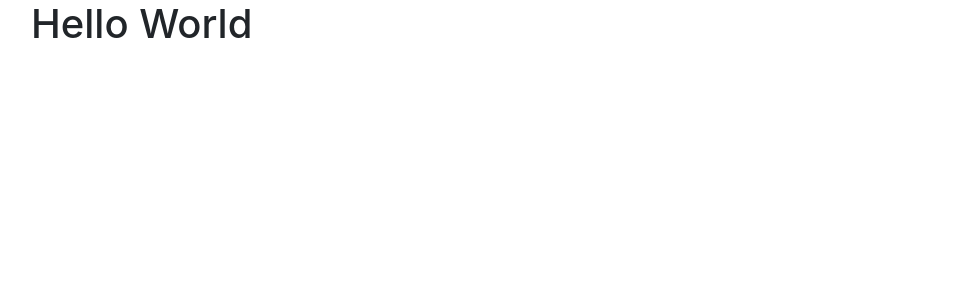
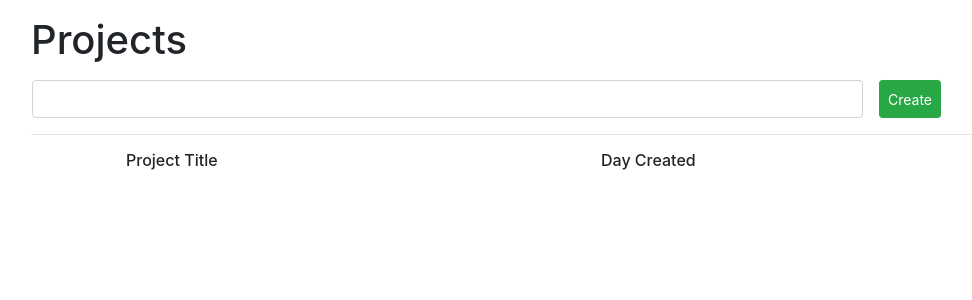
Before and after one commit to jon00042/ProjectManager, a Flask app: page / in a window 1280 px wide. Shown: the top 300 px of the page, without its empty margins (54-1026 px from the left). Run offline with Flask 2, Linux system fonts and the light colour scheme; some libraries are stand-ins or nearby versions.

Commit message:
Projects working

```diff
--- a/db/base.py
+++ b/db/base.py
@@ -6,10 +6,8 @@ from sqlalchemy.orm import backref
 Base = declarative_base()
 DB_FILE = 'sqlite:///db/DATABASE.sqlite'
 
-
 def inverse_relationship(tablename):
     return backref(tablename, uselist=True, cascade='delete, all, delete-orphan', lazy='dynamic')
-
 
 def get_session():
     engine = create_engine(DB_FILE)
@@ -17,14 +15,12 @@ def get_session():
     Base.metadata.create_all(engine)
     return sesson_config()
 
-
 def create_db():
     engine = create_engine(DB_FILE)
     Base.metadata.create_all(engine)
 
 def create_tables():
     get_session().close()
-
 
 class DbManager:
 
--- a/db/data_layer.py
+++ b/db/data_layer.py
@@ -1,48 +1,58 @@
 from db.base import DbManager
 from db.entities import Project, Task
+import sqlalchemy
 
 db = DbManager()
 
 # PROJECT FUNCTIONS
 
-def get_project(project_id):
+def db_get_project(project_id):
     return db.open().query(Project).filter(Project.id == project_id).one()
 
-def get_all_projects():
+def db_get_all_projects():
     return db.open().query(Project).all()
 
-def create_project(name):
+def db_create_project(name):
     project = Project()
     project.name = name
-    return db.save(project)
+    try:
+        return db.save(project)
+    except sqlalchemy.exc.IntegrityError:
+        print('*** db_create_project: \'{}\' already exists'.format(name))
+    except Exception as e:
+        print(type(e))
 
-def update_project(project_id, name):
-    project = get_project(project_id)
+def db_update_project(project_id, name):
+    project = db_get_project(project_id)
     project.name = name
-    return db.update(project)
+    try:
+        return db.update(project)
+    except sqlalchemy.exc.IntegrityError:
+        print('*** db_update_project: \'{}\' already exists'.format(name))
+    except Exception as e:
+        print(type(e))
 
-def delete_project(project_id):
-    return db.delete(get_project(project_id))
-
+def db_delete_project(project_id):
+    return db.delete(db_get_project(project_id))
 
 # TASK FUNCTIONS
 
-def create_task(project_id, description):
+def db_create_task(project_id, description):
     task = Task()
     task.description = description
     task.project_id = project_id
     return db.save(task)
 
-def get_task(task_id):
+def db_get_task(task_id):
     return db.open().query(Task).filter(Task.id == task_id).one()
 
-def get_all_tasks(project_id):
+def db_get_all_tasks(project_id):
     return db.open().query(Task).filter(Task.project_id == project_id).all()
 
-def update_task(task_id, description):
+def db_update_task(task_id, description):
     task = get_task(task_id)
     task.description = description
     return db.update(task)
 
-def delete_task(task_id):
+def db_delete_task(task_id):
     return db.delete(get_task(task_id))
--- a/server.py
+++ b/server.py
@@ -1,15 +1,33 @@
 from flask import Flask, flash, session, request, redirect, render_template, url_for
 
-from db.data_layer import create_project, get_all_projects, get_project, update_project, delete_project
-from db.data_layer import create_task, get_all_tasks, get_task, update_task, delete_task
+from db.data_layer import db_create_project, db_get_all_projects, db_get_project, db_update_project, db_delete_project
+from db.data_layer import db_create_task, db_get_all_tasks, db_get_task, db_update_task, db_delete_task
 
 app = Flask(__name__)
 
-
 @app.route('/')
 def index():
-    return render_template('index.html')
+    db_projects = db_get_all_projects()
+    return render_template('index.html', projects=db_projects)
 
+@app.route('/create_project', methods=['POST'])
+def create_project():
+    db_create_project(request.form['project_name'])
+    return redirect(url_for('index'))
 
+@app.route('/edit_project/<project_id>')
+def edit_project(project_id):
+    db_project = db_get_project(project_id)
+    return render_template('edit_project.html', project=db_project)
+
+@app.route('/delete_project/<project_id>')
+def delete_project(project_id):
+    db_delete_project(project_id)
+    return redirect(url_for('index'))
+
+@app.route('/update_project', methods=['POST'])
+def update_project():
+    db_update_project(request.form['project_id'], request.form['project_name'])
+    return redirect(url_for('index'))
 
 app.run(debug=True)
--- a/templates/base.html
+++ b/templates/base.html
@@ -1,7 +1,7 @@
 <!doctype html>
 <html lang="en">
   <head>
-    <title>Hello World</title>
+    <title>Project Manager</title>
 
     <meta charset="utf-8">
     <meta name="viewport" content="width=device-width, initial-scale=1, shrink-to-fit=no">
@@ -11,12 +11,9 @@
 
     <!-- Custom CSS -->
     <link rel="stylesheet" href="{{url_for('static', filename='css/style.css')}}">
-
   </head>
 
   <body>
-
-
     <div class="container">
       {% block body %} {% endblock %}
     </div>
@@ -25,6 +22,5 @@
     <script src="{{url_for('static', filename='lib/jquery-3.2.1.min.js')}}"></script>
     <script src="{{url_for('static', filename='lib/popper.min.js')}}"></script>
     <script src="{{url_for('static', filename='lib/bootstrap.min.js')}}"></script>
-
   </body>
 </html>
--- a/templates/index.html
+++ b/templates/index.html
@@ -1,5 +1,39 @@
+
 {% extends 'base.html' %}
 
 {% block body %}
-<h1>Hello World</h1>
+
+<h1 class="mt-3">Projects</h1>
+
+<form action="{{url_for('create_project')}}" method="POST">
+    <div class="form-group row px-3 my-3">
+        <input type="text" name="project_name" class="form-control col-9">
+        <button class="btn btn-success btn-sm ml-3">Create</button>
+    </div>
+</form>
+
+<hr>
+
+<div class="row">
+    <div class="col-1"></div>
+    <div class="col-5"><h6>Project Title<h6></div>
+    <div class="col-3"><h6>Day Created<h6></div>
+</div>
+
+{% for project in projects %}
+
+<div class="row my-1 border-top py-2 mx-1">
+    <div class="col-1">
+        <a href="" class="btn btn-primary btn-sm">Tasks</a>
+    </div>
+    <div class="col-5">{{project.name}}</div>
+    <div class="col-3">{{project.created_at}}</div>
+    <div class="col-3">
+        <a href="{{url_for('edit_project',project_id=project.id)}}" class="btn btn-warning btn-sm">Edit</a>
+        <a href="{{url_for('delete_project',project_id=project.id)}}" class="btn btn-danger btn-sm">Delete</a>
+    </div>
+</div>
+
+{% endfor %}
+
 {% endblock %}
```
Also changed, not shown: db/entities.py (+2 -8 lines), templates/edit_project.html (added, +18 -0 lines).
